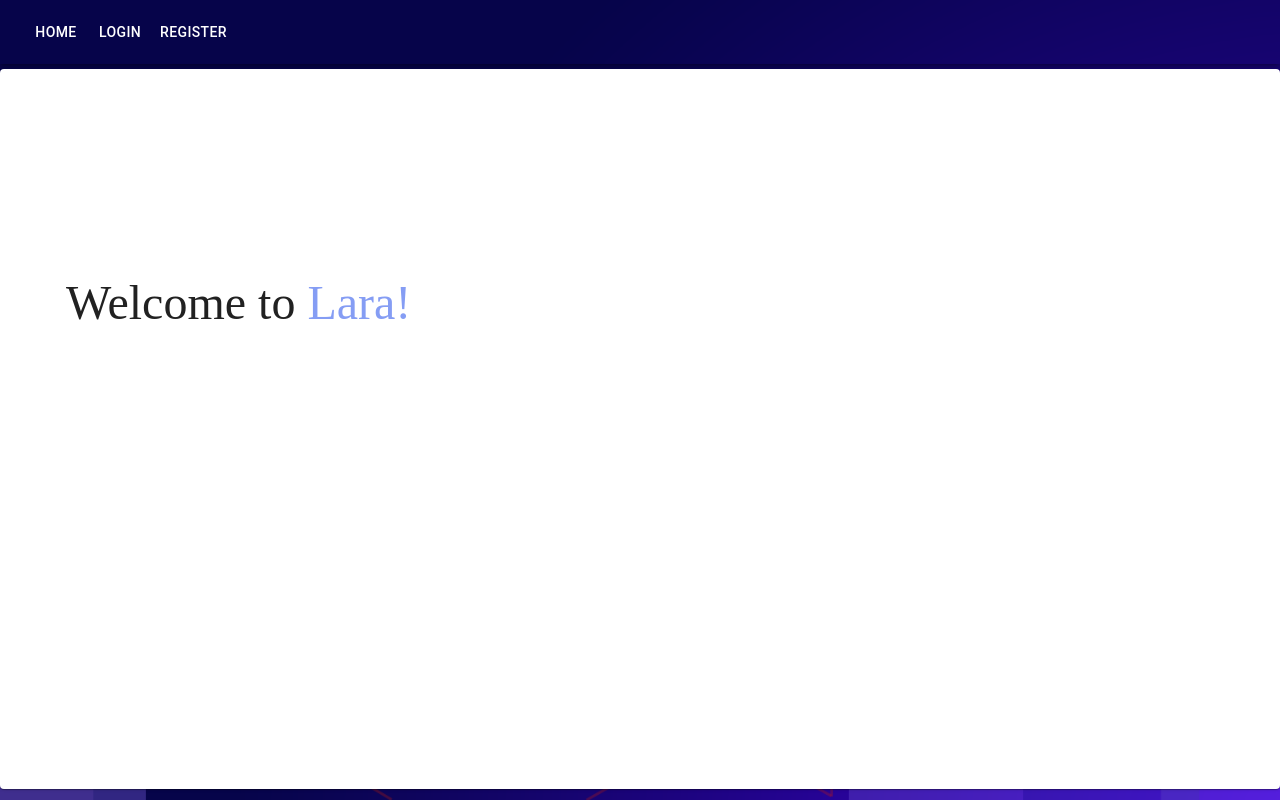
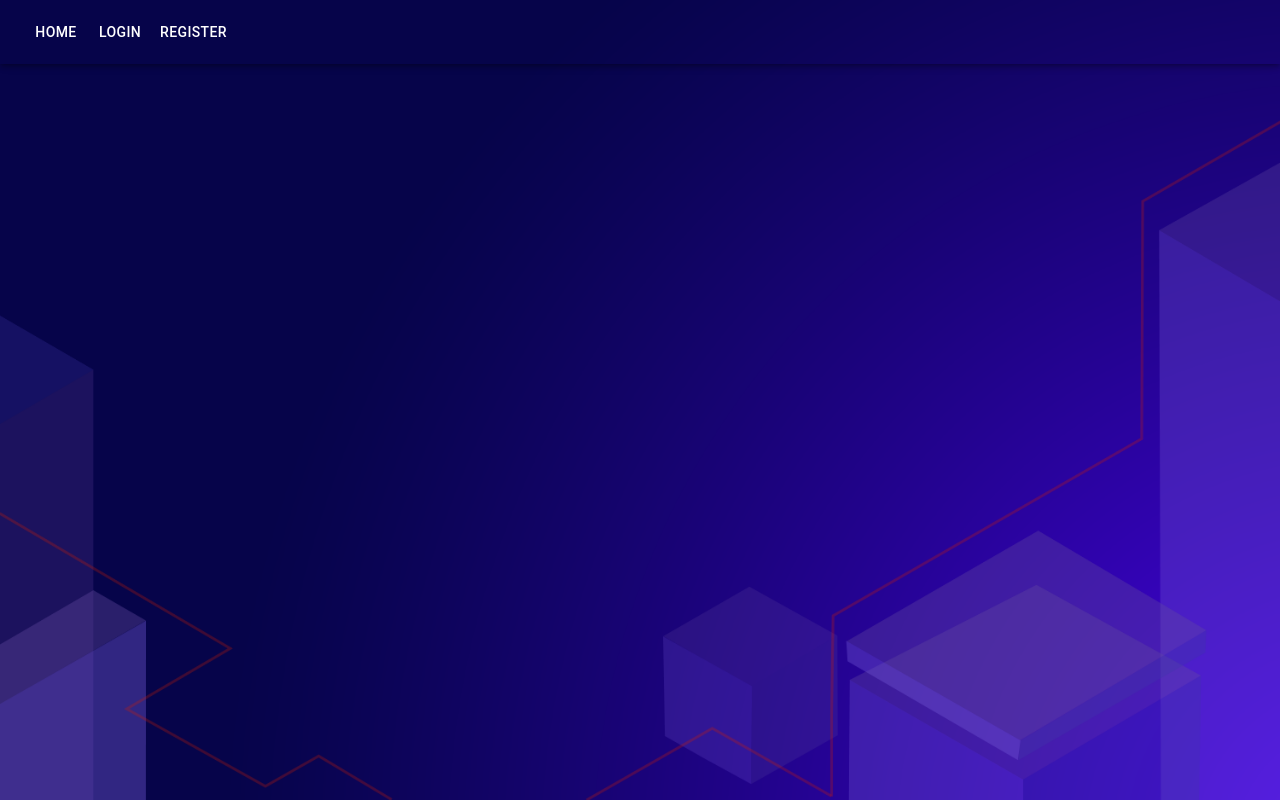
Before and after one commit to benceVadasz/get-to-know-lara-frontend, a React (Create React App) app: page /welcome in a window 1280 px wide. Built offline with nearby package versions, Linux system fonts and the light colour scheme; grey boxes are pictures that could not be loaded.

Commit message:
style welcome page

```diff
--- a/src/pages/Welcome.js
+++ b/src/pages/Welcome.js
@@ -4,18 +4,24 @@ import Grid from "@material-ui/core/Grid";
 import Paper from "@material-ui/core/Paper";
 import Typography from "@material-ui/core/Typography";
 import CssBaseline from "@material-ui/core/CssBaseline";
+import Image from '../assets/bg.png';
 
 function Welcome() {
     const useStyles = makeStyles((theme) => ({
         root: {
             flexGrow: 1,
         },
+        paperContainer : {
+            background: 'url(../assets/bg.png) no-repeat center center fixed',
+        },
         paper: {
+            background: 'transparent',
+            boxShadow: 'none',
             padding: theme.spacing(2),
             margin: "auto",
-            width: "100%",
-            minHeight: "90vh",
-            background: "#FFFFFF",
+            // width: "100%",
+            // minHeight: "90vh",
+            // background: "#FFFFFF",
             borderBottom: "none",
         },
         image: {
@@ -50,28 +56,11 @@ function Welcome() {
     const classes = useStyles();
 
     return (
-        <div className={classes.root}>
-            <CssBaseline/>
-            <Paper className={classes.paper} width="15%">
-                <Grid container spacing={2}>
-                    <Grid item xs={12} sm container>
-                        <Grid item xs container direction="column" spacing={2}>
-                            <Grid justify="flex-start" className={classes.welcomeBlock} item xs spacing={3}>
-                                <Typography className={classes.welcomeWord} gutterBottom variant="h3">
-                                    Welcome to <span className={classes.trait}>Lara!</span>
-                                </Typography>
+        <div className={classes.paperContainer}>
+            <div className={classes.root}>
+                <CssBaseline/>
 
-                            </Grid>
-                            <Grid item>
-                                <Typography
-                                    variant="body2"
-                                    style={{cursor: "pointer"}}
-                                />
-                            </Grid>
-                        </Grid>
-                    </Grid>
-                </Grid>
-            </Paper>
+            </div>
         </div>
     );
 }
```
